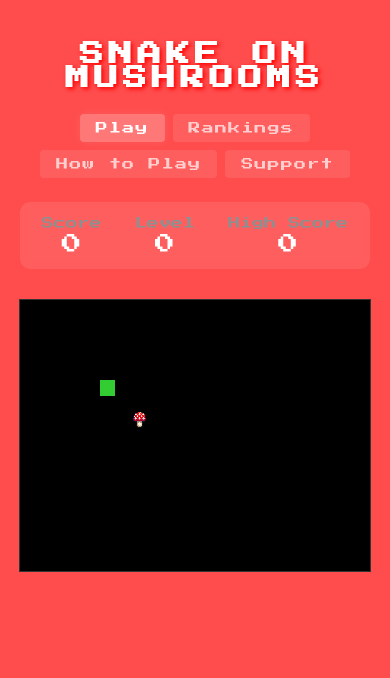
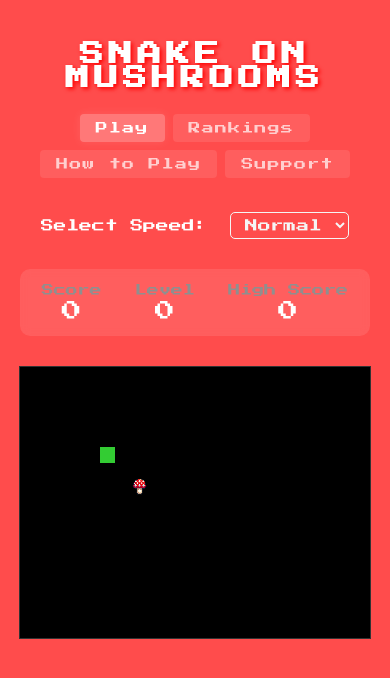
Before and after one commit to nicolasnardi404/snake-on-mushrooms-v2, a Next.js app: page / in a window 390 px wide. Shown: the top 678 px of the page. Built offline with nearby package versions, Linux system fonts and the light colour scheme.

Commit message:
add speed control to it

```diff
--- a/components/SnakeGame.js
+++ b/components/SnakeGame.js
@@ -12,6 +12,7 @@ export default function SnakeGame() {
   const [finalScore, setFinalScore] = useState(0);
   const initGameRef = useRef(null);
   const isRotationMode = useRef(false);
+  const [gameSpeed, setGameSpeed] = useState(100); // Default speed
 
   async function checkHighScore(score) {
     try {
@@ -65,17 +66,33 @@ export default function SnakeGame() {
     }
   }
 
-  const handleGameOver = useCallback(async (finalScore) => {
+  const handleGameOver = useCallback(
+    async (finalScore) => {
       console.log("Game Over with score:", finalScore);
       try {
+        // Check if the current speed is not "Slow" (150ms)
+        if (gameSpeed !== 150) {
           const isHighScore = await checkHighScore(finalScore);
           console.log("Setting modal visibility to:", isHighScore);
           setFinalScore(finalScore);
           setShowHighScoreModal(isHighScore);
+        } else {
+          console.log("Game played on Slow speed, not eligible for ranking.");
+          setFinalScore(finalScore);
+          setShowHighScoreModal(false);
+        }
       } catch (error) {
         console.error("Error in handleGameOver:", error);
       }
-  }, []);
+    },
+    [gameSpeed]
+  );
+
+  // Function to handle speed change
+  const handleSpeedChange = (event) => {
+    const selectedSpeed = parseInt(event.target.value, 10);
+    setGameSpeed(selectedSpeed);
+  };
 
   useEffect(() => {
     // Prevent arrow keys from scrolling the page
@@ -977,7 +994,7 @@ export default function SnakeGame() {
         update();
         draw();
 
-        gameLoopRef.current = setTimeout(gameLoop, isMobile ? 150 : 100);
+        gameLoopRef.current = setTimeout(gameLoop, gameSpeed); // Use selected speed
       }
 
       document.addEventListener("keydown", changeDirection);
@@ -985,7 +1002,7 @@ export default function SnakeGame() {
       console.log("Added keydown event listeners");
 
       initGame();
-      gameLoopRef.current = setTimeout(gameLoop, isMobile ? 150 : 100);
+      gameLoopRef.current = setTimeout(gameLoop, gameSpeed);
       console.log("Game loop started");
 
       return () => {
@@ -1016,7 +1033,7 @@ export default function SnakeGame() {
 
     const cleanup = snakegame();
     return cleanup;
-  }, [handleGameOver]);
+  }, [handleGameOver, gameSpeed]);
 
   const handleModalSubmit = async (name) => {
     try {
@@ -1056,6 +1073,15 @@ export default function SnakeGame() {
 
   return (
     <div className={styles["game-container"]}>
+      <div className={styles["speed-selection"]}>
+        <label htmlFor="speed">Select Speed: </label>
+        <select id="speed" value={gameSpeed} onChange={handleSpeedChange}>
+          <option value="150">Slow</option>
+          <option value="100">Normal</option>
+          <option value="50">Fast</option>
+        </select>
+      </div>
+
       <div className={styles["score-board"]}>
         <div className={styles["score-item"]}>
           <div className={styles["score-label"]}>Score</div>
--- a/styles/SnakeGame.module.css
+++ b/styles/SnakeGame.module.css
@@ -1,5 +1,3 @@
-
-
 .game-score{
     font-family: 'Press Start 2P', cursive;
     font-size: 0.9em;
@@ -145,6 +143,17 @@
         height: 50px;
         font-size: 20px;
     }
+
+    .speed-selection {
+        margin: 10px 0;
+        text-align: center;
+        font-size: 0.8em;
+      }
+
+    .speed-selection select {
+        background-color: #ff9f43;
+    }
+
 }
 
 .support-button {
@@ -163,3 +172,27 @@
     transform: translateY(-2px);
     box-shadow: 0 5px 15px rgba(0, 0, 0, 0.2);
 }
+
+.speed-selection {
+  margin: 10px 0;
+  text-align: center;
+}
+
+.speed-selection label {
+  font-size: 1em;
+  color: #fff;
+  margin-right: 10px;
+}
+
+.speed-selection select {
+  padding: 5px 10px;
+  font-size: 1em;
+  border: 1px solid whitesmoke;
+  border-radius: 5px;
+  background-color: rgb(255, 76, 76);
+  color: whitesmoke;
+  outline: none;
+  cursor: pointer;
+  transition: background-color 0.3s ease;
+  font-family: 'Press Start 2P', cursive;
+}
```
Lines whose indentation alone changed are shown as unchanged.
